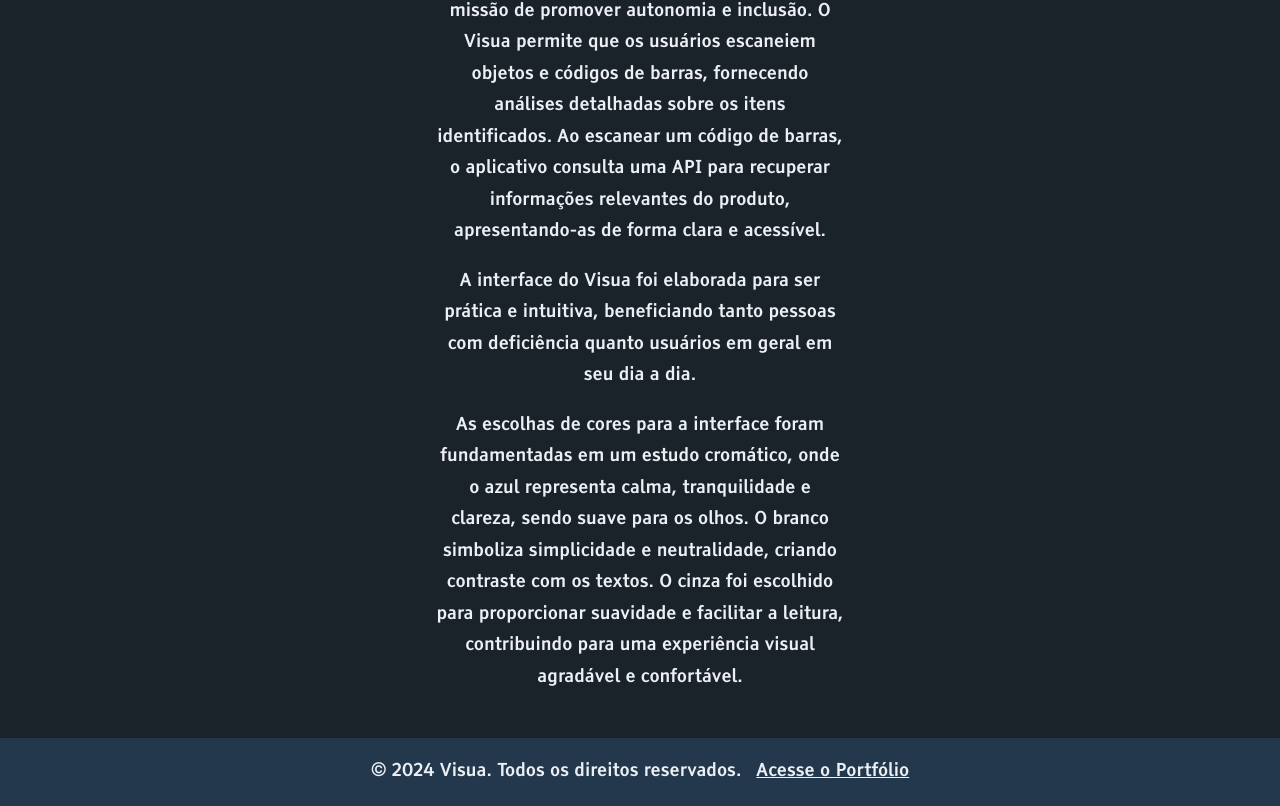
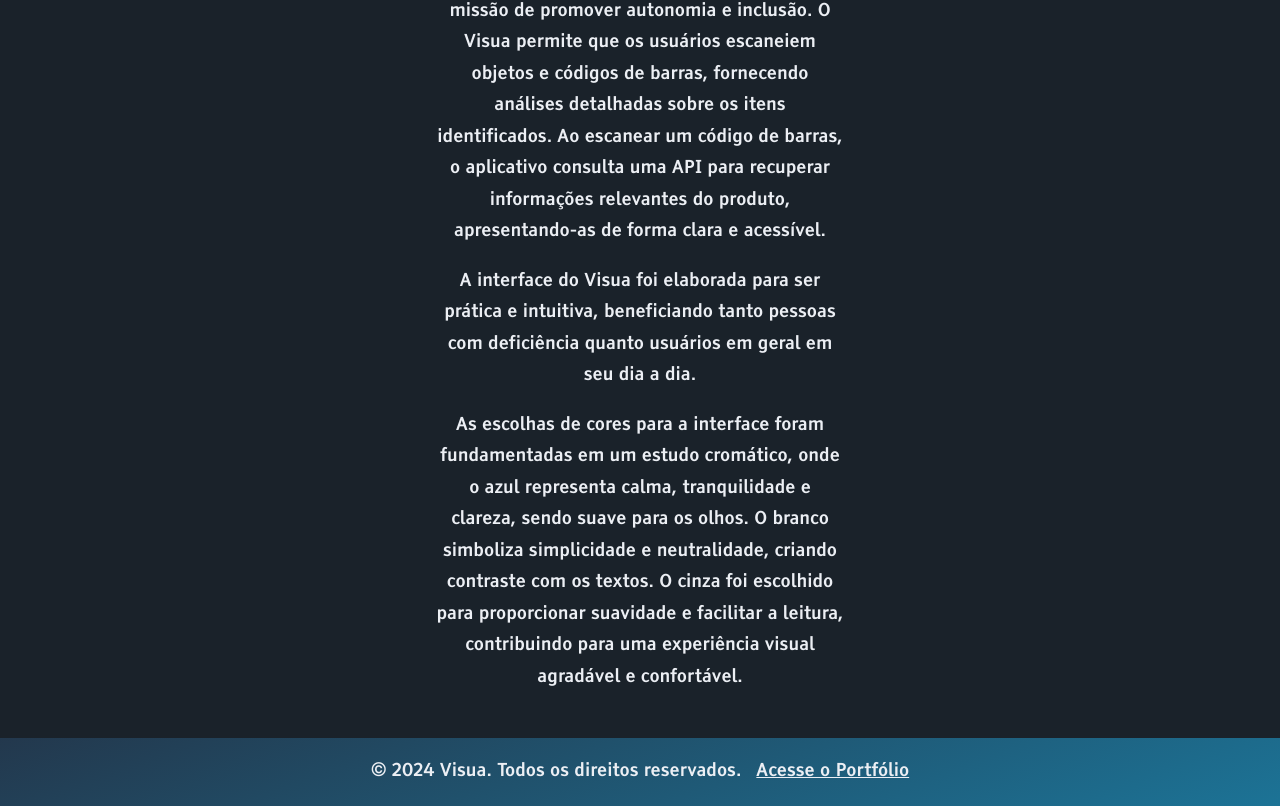
Before and after one commit to Visua-inc/Visua-Web, a React (Vite) app: page / in a window 1280 px wide. Shown: the part 1246-2052 px from the top of the page. Built offline with nearby package versions, Linux system fonts and the light colour scheme.

Commit message:
bg do footer

```diff
--- a/src/components/layout/index.module.css
+++ b/src/components/layout/index.module.css
@@ -124,7 +124,7 @@
   flex-direction: row;
   justify-content: center;
   width: 100%;
-  background-color: #23384d;
+  background: linear-gradient(160deg, #23384d, #1c7396) ;
   color: #eceff4;
   text-align: center;
   gap: 15px;
```
Also changed, not shown: 1 other file (tests, documents, lock files or other folders).
